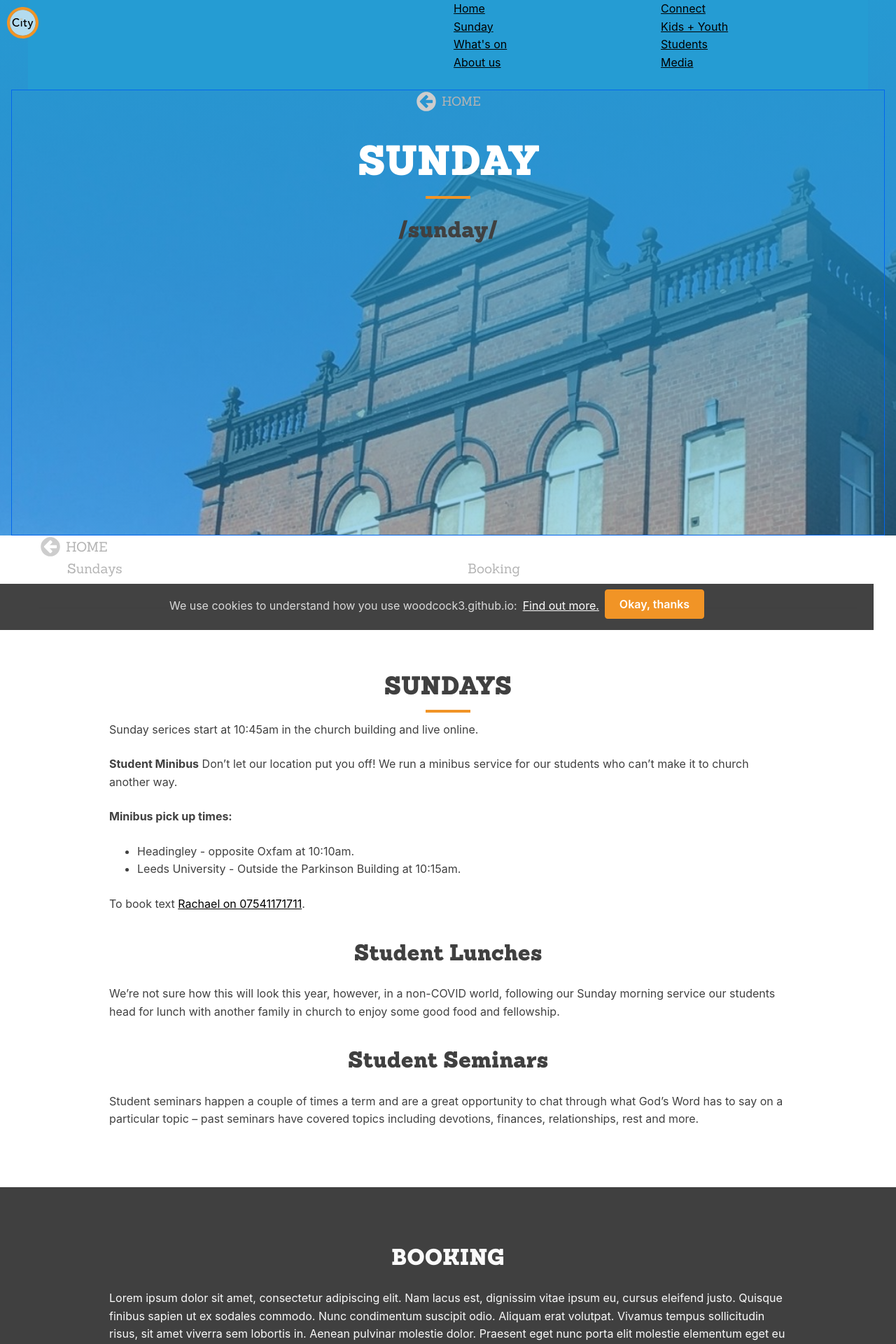
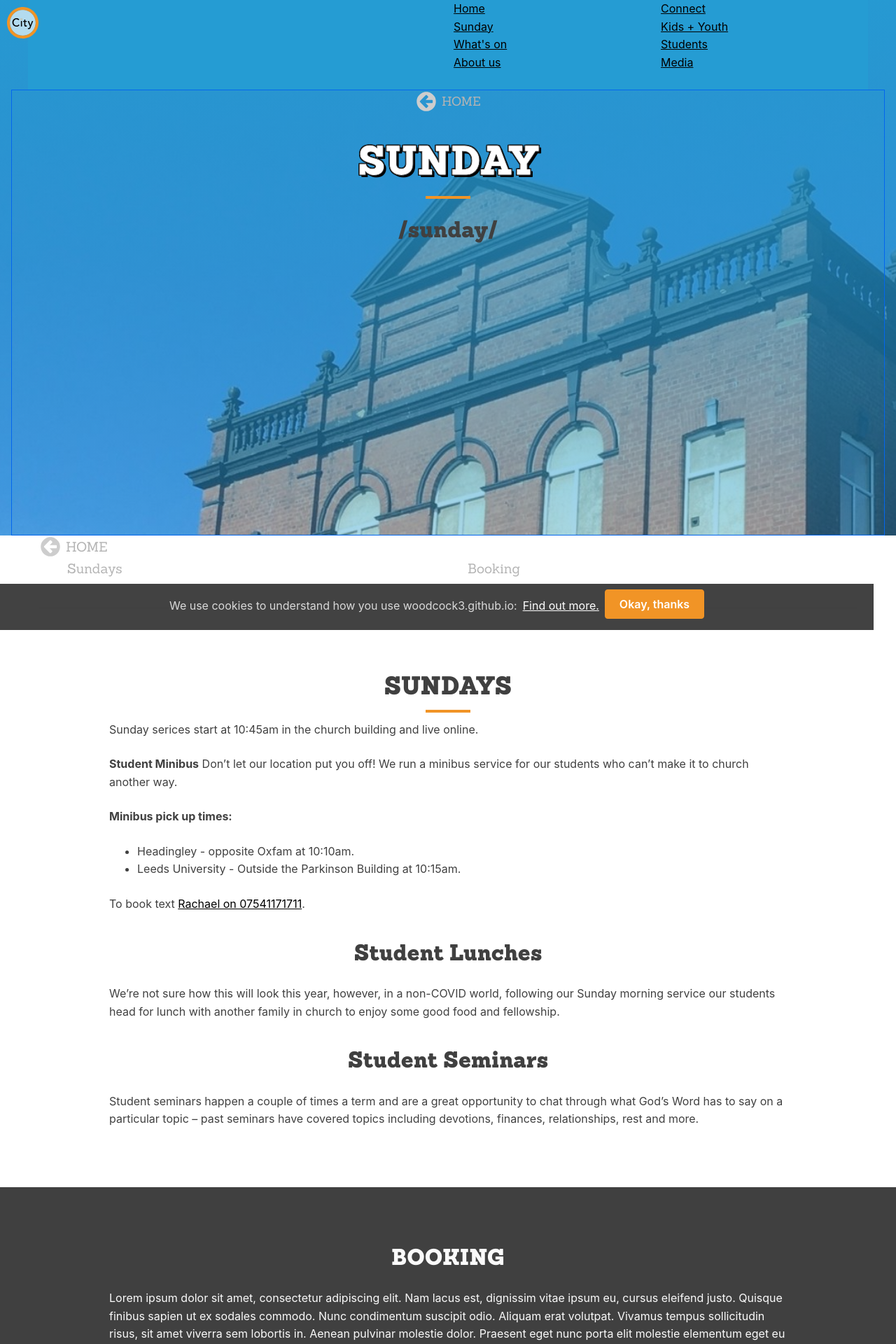
Before and after one commit to woodcox/city-jekyll, a Jekyll site: the page built from pages/_sunday/2021-01-03-booking.md, in a window 1280 px wide. Shown: the top 1920 px of the page at 70% size. Built offline with Jekyll 4.4.1, drawn with Linux system fonts in a browser that asks for light colours.

Commit message:
Update page-hero.html

```diff
--- a/_includes/templates/page-hero.html
+++ b/_includes/templates/page-hero.html
@@ -2,7 +2,7 @@
   {% include templates/navbar.html %}
   <div class="hero-text">
     {% include modules/nav-back.html %}
-    <h1 class="hero-text-h1">{{ page.url | remove: '/' | upcase }}</h1>
+    <h1 class="hero-text-h1 text-outline">{{ page.url | remove: '/' | upcase }}</h1>
     <h2 class="hero-text-h2">{{ page.url }}</h2>
   </div>
 </section>
```
